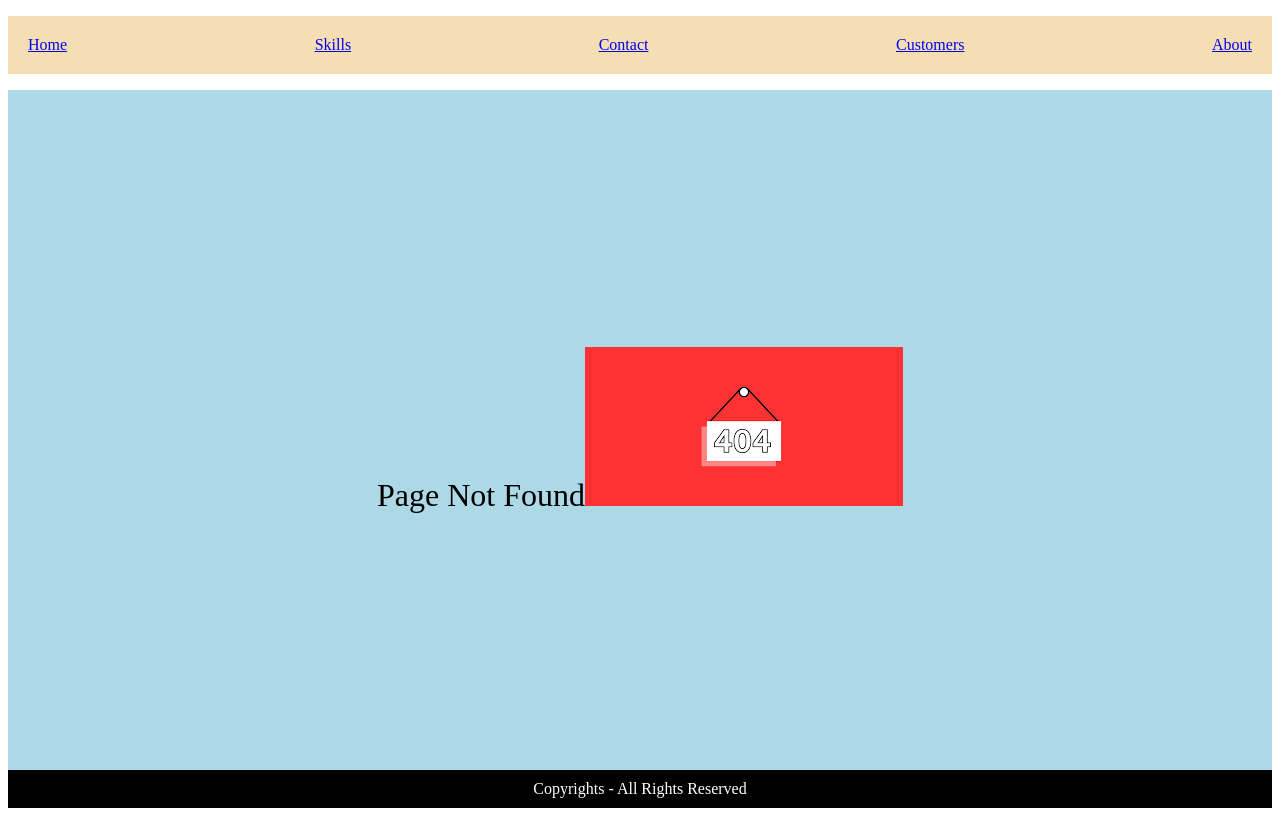
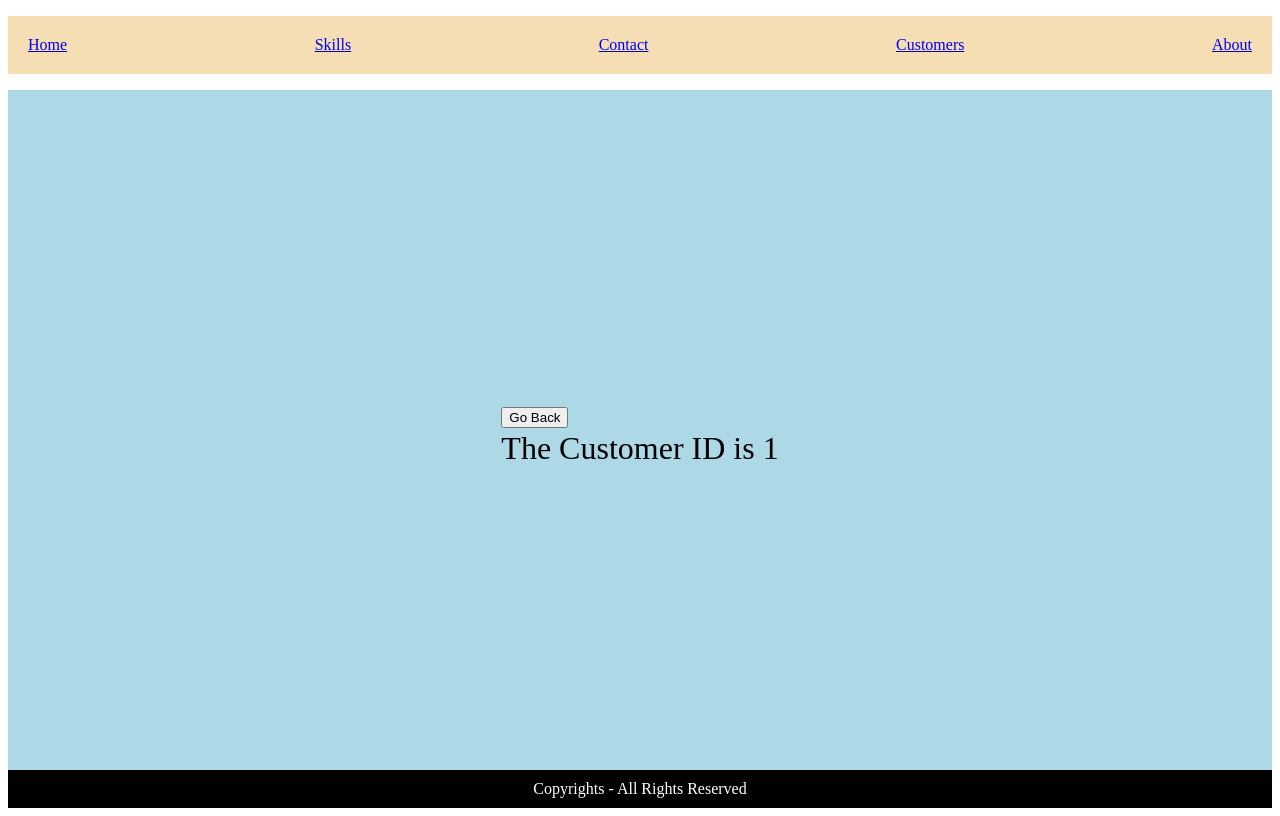
Before and after one commit to Sathiyapramod/react-transformers-demo, a React (Vite) app: page /customers/1 in a window 1280 px wide. Before the commit this address had no page. Built offline with nearby package versions, Linux system fonts and the light colour scheme.

Commit message:
feat: added use params

```diff
--- /dev/null
+++ b/src/components/CustomerDetail.jsx
@@ -0,0 +1,23 @@
+import React from "react";
+import { useParams , useNavigate } from "react-router-dom";
+
+function CustomerDetail() {
+  const navigate = useNavigate();
+
+  const { id } = useParams();
+  console.log(id);
+
+  // go back action
+  const handleClick = () => {
+    navigate(-1)
+  }
+
+  return (
+    <div>
+      <button onClick={handleClick}>Go Back</button>
+      <div>The Customer ID is {id}</div>
+    </div>
+  );
+}
+
+export default CustomerDetail;
--- a/src/components/Customers.jsx
+++ b/src/components/Customers.jsx
@@ -1,6 +1,10 @@
 import React, { useState } from "react";
+import { useNavigate } from "react-router-dom";
 
 function Customers() {
+  // declare a variable named navigate
+  const navigate = useNavigate();
+
   // this is the way to declare a variable (Hook)
   const [customers, setCustomers] = useState([
     {
@@ -22,6 +26,7 @@ function Customers() {
 
   const handleClick = (id) => {
     console.log("You have Clicked Customer ID", id);
+    navigate(`/customers/${id}`);
   };
 
   return (
--- a/src/routes/Routes.jsx
+++ b/src/routes/Routes.jsx
@@ -6,6 +6,7 @@ import Skill from "../components/Skill";
 import Contact from "../components/Contact";
 import About from "../components/About";
 import Customers from "../components/Customers";
+import CustomerDetail from "../components/CustomerDetail";
 // please import error page here
 import ErrorPage from "../components/ErrorPage";
 
@@ -41,6 +42,10 @@ const router = createBrowserRouter([
         element: <Customers />,
       },
       {
+        path: "/customers/:id",
+        element: <CustomerDetail />,
+      },
+      {
         path: "*",
         element: <ErrorPage />,
       },
```
